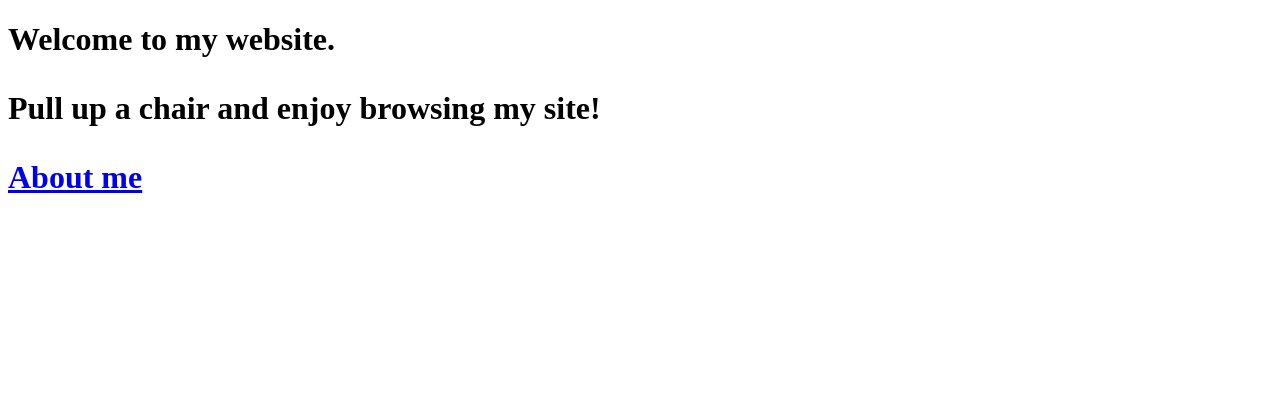
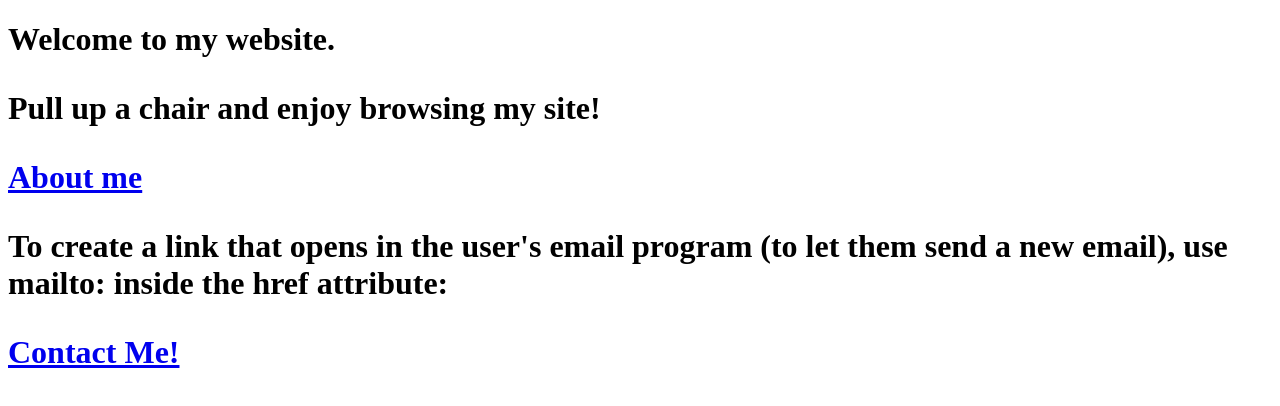
Before and after one commit to MJC1501/MJC1501.githubio, a plain HTML site: page index.html in a window 1280 px wide. Drawn offline with Linux system fonts and the light colour scheme.

Commit message:
Update index.html

```diff
--- a/index.html
+++ b/index.html
@@ -23,3 +23,15 @@
 
 </body>
 </html>
+<!DOCTYPE html>
+<html>
+<body>
+
+
+
+<p>To create a link that opens in the user's email program (to let them send a new email), use mailto: inside the href attribute:</p>
+
+<p><a href="macy.culbertson@malad.us">Contact Me!</a></p>
+
+</body>
+</html>
```
